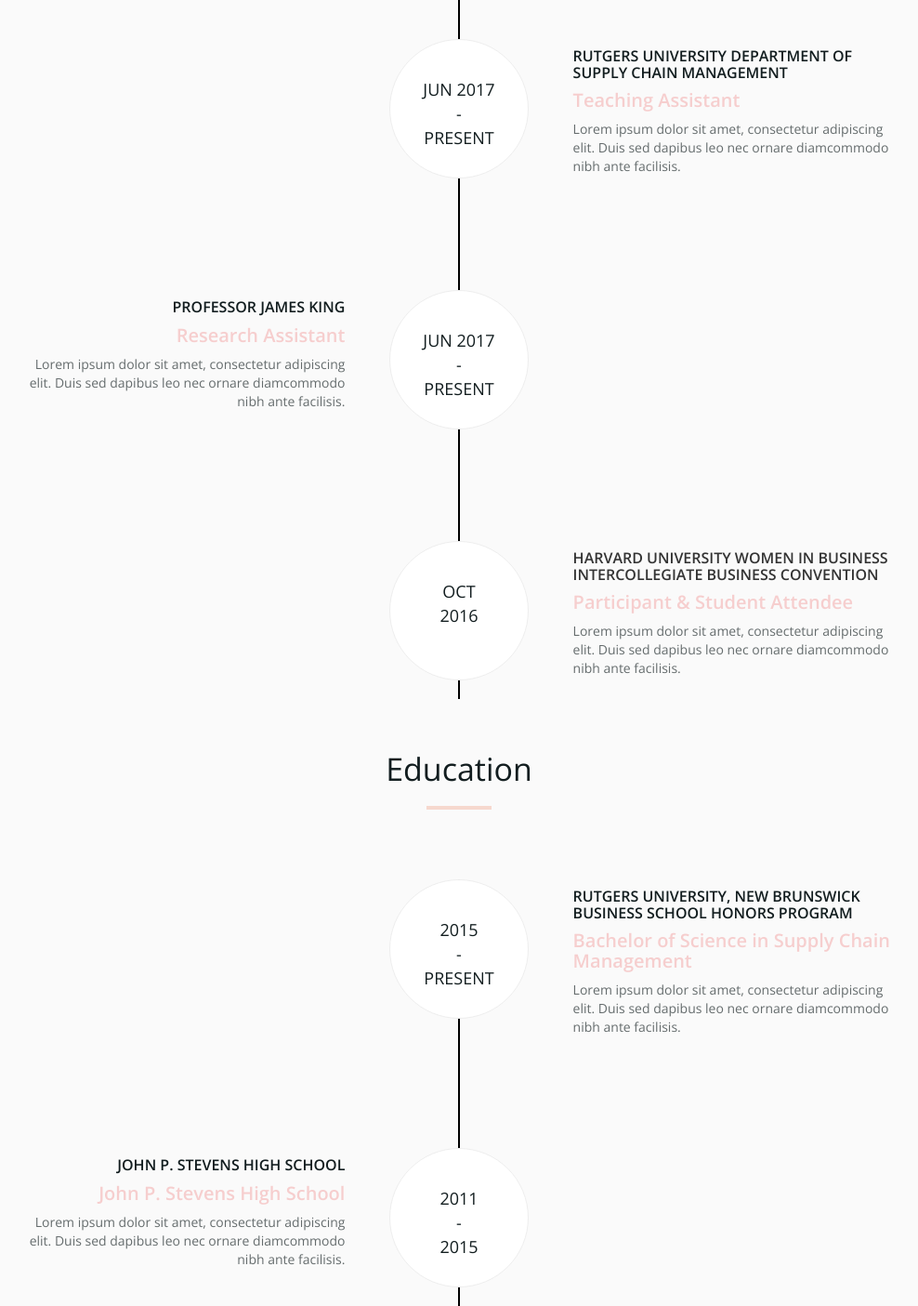
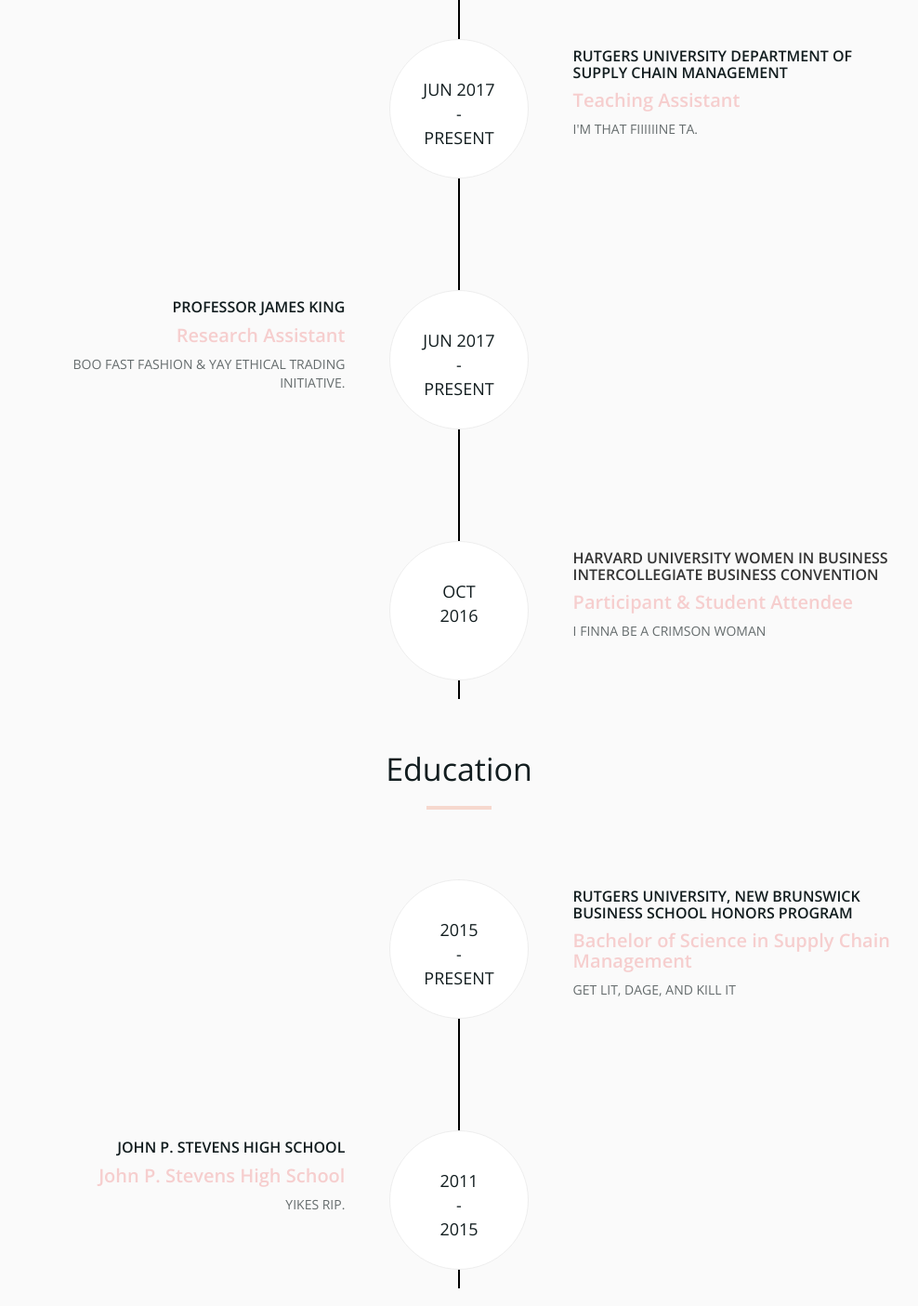
Before and after one commit to anokhismagodia/anokhismagodia.github.io, a plain HTML site: page index.html in a window 1280 px wide. Shown: the part 4580-5985 px from the top of the page at 93% size, without its empty margins (146-1134 px from the left). Drawn offline with nearby package versions, Linux system fonts and the light colour scheme.

Commit message:
Add files via upload

```diff
--- a/index.html
+++ b/index.html
@@ -296,7 +296,7 @@
                 <h4 class="subheading">Teaching Assistant</h4>
               </div>
               <div class="timeline-body">
-                <p>Lorem ipsum dolor sit amet, consectetur adipiscing elit. Duis sed dapibus leo nec ornare diamcommodo nibh ante facilisis.</p>
+                <p>I'M THAT FIIIIIINE TA.</p>
               </div>
             </div>
           </li>
@@ -312,7 +312,7 @@
                 <h4 class="subheading">Research Assistant</h4>
               </div>
               <div class="timeline-body">
-                <p>Lorem ipsum dolor sit amet, consectetur adipiscing elit. Duis sed dapibus leo nec ornare diamcommodo nibh ante facilisis.</p>
+                <p>BOO FAST FASHION & YAY ETHICAL TRADING INITIATIVE.</p>
               </div>
             </div>
           </li>
@@ -326,7 +326,7 @@
                 <h4 class="subheading">Participant & Student Attendee</h4>
               </div>
               <div class="timeline-body">
-                <p>Lorem ipsum dolor sit amet, consectetur adipiscing elit. Duis sed dapibus leo nec ornare diamcommodo nibh ante facilisis.</p>
+                <p>I FINNA BE A CRIMSON WOMAN</p>
               </div>
             </div>
           </li>
@@ -356,7 +356,7 @@
                 <h4 class="subheading">Bachelor of Science in Supply Chain Management</h4>
               </div>
               <div class="timeline-body">
-                <p>Lorem ipsum dolor sit amet, consectetur adipiscing elit. Duis sed dapibus leo nec ornare diamcommodo nibh ante facilisis.</p>
+                <p>GET LIT, DAGE, AND KILL IT</p>
               </div>
             </div>
           </li>
@@ -372,7 +372,7 @@
                 <h4 class="subheading">John P. Stevens High School</h4>
               </div>
               <div class="timeline-body">
-                <p class="text-muted">Lorem ipsum dolor sit amet, consectetur adipiscing elit. Duis sed dapibus leo nec ornare diamcommodo nibh ante facilisis.</p>
+                <p class="text-muted">YIKES RIP.</p>
               </div>
             </div>
           </li>
```
